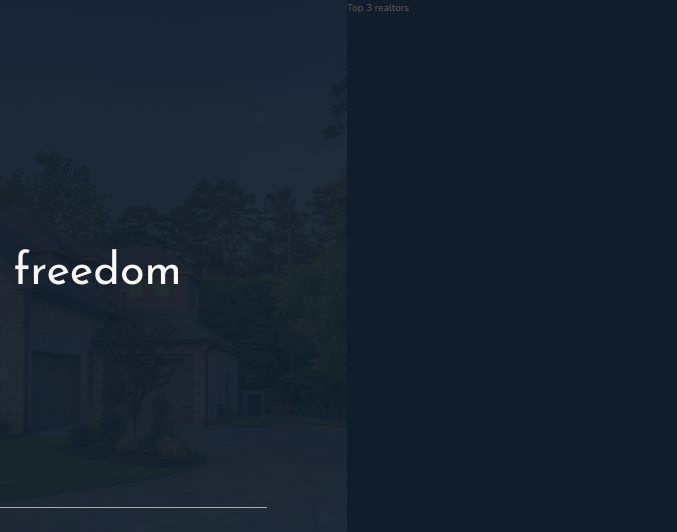
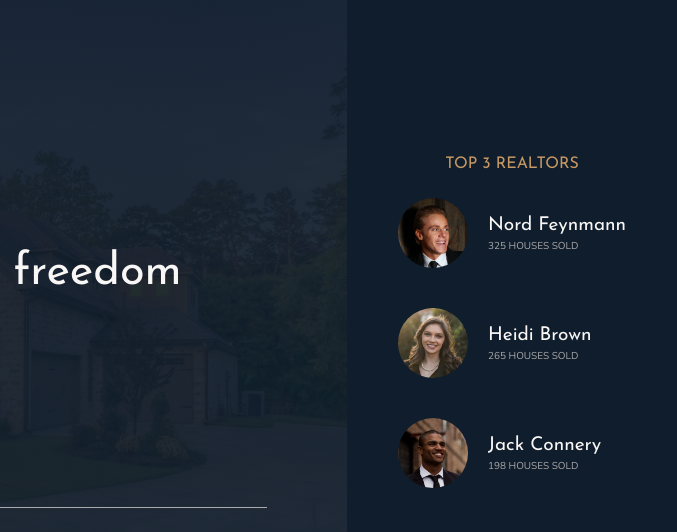
Before and after one commit to SinghVikram97/advanced-css-course-projects, a website: page Nexter/index.html in a window 1280 px wide. Shown: the top 532 px of the page, 603-1280 px from the left. Drawn offline with nearby package versions, Linux system fonts and the light colour scheme.

Commit message:
✅ Done realtors section

```diff
--- a/Nexter/index.html
+++ b/Nexter/index.html
@@ -31,7 +31,24 @@
         </header>
 
         <div class="realtors">
-            Top 3 realtors
+            <h3 class="heading-3">Top 3 Realtors</h3>
+            <div class="realtors__list">
+                <img src="img/realtor-1.jpeg" alt="Realtor 1" class="realtors__img">
+                <div class="realtor__details">
+                    <h4 class="heading-4 heading-4--light">Nord Feynmann</h4>
+                    <p class="realtors__sold">325 houses sold</p>
+                </div>
+                <img src="img/realtor-2.jpeg" alt="Realtor 2" class="realtors__img">
+                <div class="realtor__details">
+                    <h4 class="heading-4 heading-4--light">Heidi Brown</h4>
+                    <p class="realtors__sold">265 houses sold</p>
+                </div>
+                <img src="img/realtor-3.jpeg" alt="Realtor 3" class="realtors__img">
+                <div class="realtor__details">
+                    <h4 class="heading-4 heading-4--light">Jack Connery</h4>
+                    <p class="realtors__sold">198 houses sold</p>
+                </div>
+            </div>
         </div>
 
         <section class="features">
--- a/Nexter/sass/_realtors.scss
+++ b/Nexter/sass/_realtors.scss
@@ -1,4 +1,33 @@
 .realtors {
   background-color: $color-secondary;
   grid-column: col-start 7 / full-end;
+  display: grid;
+  align-content: center;
+  justify-content: center;
+  grid-row-gap: 2rem;
+  justify-items: center;
+
+  &__list {
+    display: grid;
+    grid-template-columns: min-content max-content;
+    grid-column-gap: 2rem;
+    grid-row-gap: 5vh;
+    align-items: center;
+  }
+
+  &__details {
+
+  }
+
+  &__img {
+    width: 7rem;
+    border-radius: 50%;
+    display: block;
+  }
+
+  &__sold {
+    text-transform: uppercase;
+    color: $color-grey-light-2;
+    margin-top: -3px;
+  }
 }
```
Also changed, not shown: Nexter/css/style.css.
